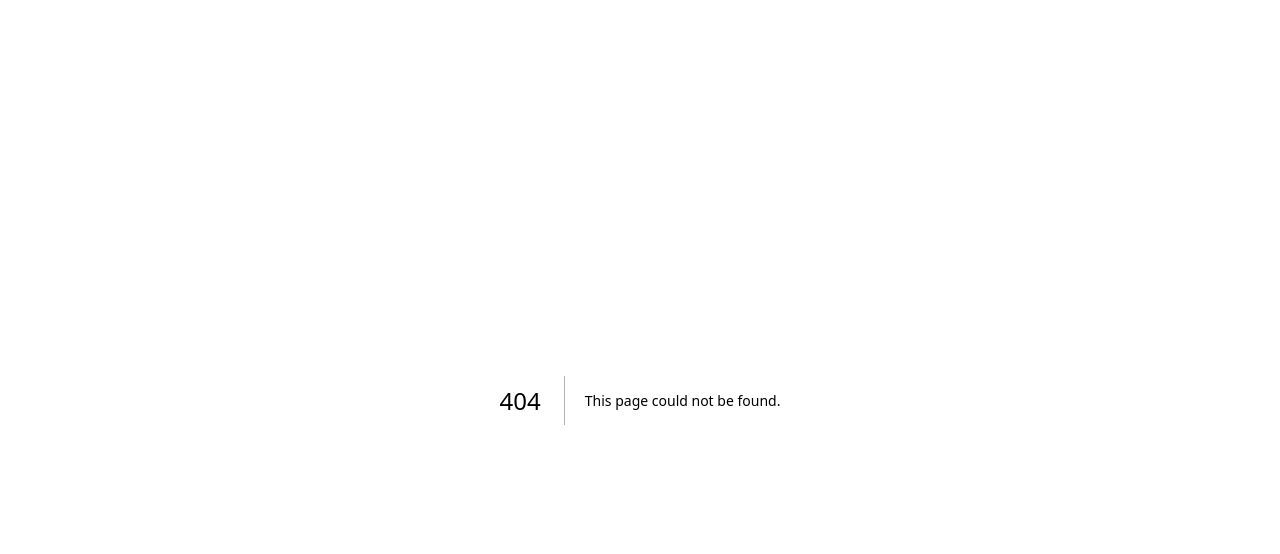
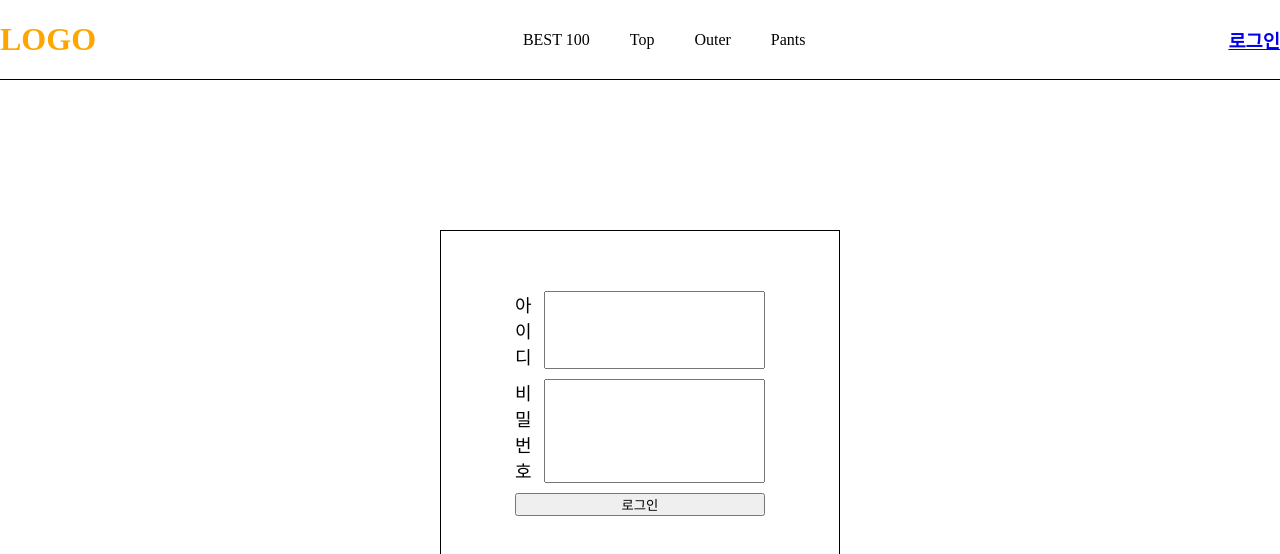
Before and after one commit to lcmDev97/shoppingMall, a Next.js app: page /login in a window 1280 px wide. Before the commit this address had no page. Shown: the top 554 px of the page. Built offline with nearby package versions, Linux system fonts and the light colour scheme.

Commit message:
로그인 axios 적용

```diff
--- a/package.json
+++ b/package.json
@@ -13,6 +13,7 @@
     "@types/react": "18.2.21",
     "@types/react-dom": "18.2.7",
     "autoprefixer": "10.4.15",
+    "axios": "^1.5.0",
     "better-sqlite3": "^8.6.0",
     "eslint": "8.49.0",
     "eslint-config-next": "13.4.19",
--- a/pages/api/v1/login.ts
+++ b/pages/api/v1/login.ts
@@ -14,7 +14,7 @@ export default async function handler(req: Request, res: Response) {
         .where('password', password)
         .first()
 
-    if(!user) return res.json({ code: 404, message: 'should check id, password' })
+    if(!user) return res.json({ code: 401, message: 'should check id, password' })
 
     return res.json({ code: 200, message: 'OK', result: user })
 }
--- a/src/app/components/header/Header.tsx
+++ b/src/app/components/header/Header.tsx
@@ -25,7 +25,7 @@ export default function Header() {
                     </ul>
                 </div>
                 <div className={styles.user}>
-                    <h1><Link href="/">유저사진</Link></h1>
+                    <h3><Link href="/login">로그인</Link></h3>
                 </div>
             </div>
         </header>
--- a/src/app/layout.tsx
+++ b/src/app/layout.tsx
@@ -2,6 +2,7 @@ import './globals.css'
 import type { Metadata } from 'next'
 import { Inter } from 'next/font/google'
 import React from "react";
+import Header from "@/app/components/header/Header";
 
 
 export const metadata: Metadata = {
@@ -16,7 +17,10 @@ export default function RootLayout({
 }) {
   return (
     <html lang="ko">
-      <body>{children}</body>
+    <body>
+      <Header/>
+      {children}
+    </body>
     </html>
   )
 }
--- /dev/null
+++ b/src/app/login/page.tsx
@@ -0,0 +1,92 @@
+"use client"
+import axios from "axios";
+import {useRouter} from "next/navigation"
+
+export default function Login() {
+    const style_background = {
+        width: '100%',
+        height: '900px',
+
+        display: 'flex',
+        alignItems: 'center',
+        justifyContent: 'center',
+        // backgroundColor: 'black'
+    }
+
+    const style_wrapper = {
+        width: "400px",
+        height: "600px",
+        // backgroundColor: "orange",
+
+        display: "flex",
+        flexDirection: "column",
+        justifyContent: "flex-start",
+        alignItems: "center",
+
+        border: "1px solid black"
+    }
+
+    const style_inputsWrapper = {
+        marginTop: '60px',
+        width: '250px',
+        height: '80%',
+        // backgroundColor: 'green',
+
+        display: "flex",
+        flexDirection: "column",
+        justifyContent: 'evenly'
+    }
+
+    const style_input = {
+        width: '100%',
+        // backgroundColor: 'red',
+        display: 'flex',
+        justifyContent: 'space-between',
+        fontSize: 18,
+
+        marginBottom: '10px'
+    }
+
+    const router = useRouter();
+
+    return (
+        <>
+            <div className="wrapper" style={style_background}>
+                <div style={style_wrapper}>
+                    <div style={style_inputsWrapper}>
+                        <form onSubmit={(event)=>{
+                            event.preventDefault()
+                            const id = event.target.id.value
+                            const password = event.target.password.value
+                            const body = {id, password}
+
+                            setTimeout(async()=>{
+                                await axios.post('/api/v1/login', body)
+                                    .then(res => {
+                                        const data = res.data
+                                        if(data.code === 200) {
+                                            localStorage.setItem('id', data.result.id)
+                                            localStorage.setItem('name', data.result.name)
+                                            router.refresh()
+                                            router.push('/')
+                                        }else{
+                                            alert(data.message)
+                                        }
+                                    })
+                                    .catch(err=> {
+                                        console.log("로그인 요청 에러",err)
+                                    })
+
+                            })
+
+                        }}>
+                            <div style={style_input}>아이디<input name={'id'} size={25} /></div>
+                            <div style={style_input}>비밀번호<input name={'password'} type='password' size={25} /></div>
+                            <button style={{width: '100%'}} type='submit'>로그인</button>
+                        </form>
+                    </div>
+                </div>
+            </div>
+        </>
+    )
+}
--- a/src/app/page.tsx
+++ b/src/app/page.tsx
@@ -5,7 +5,6 @@ import MainContent from './components/mainContent/MainContent'
 export default function Home() {
   return (
     <>
-        <Header/>
         <MainBanner/>
         <MainContent/>
     </>
```
Also changed, not shown: 1 other file (tests, documents, lock files or other folders).
